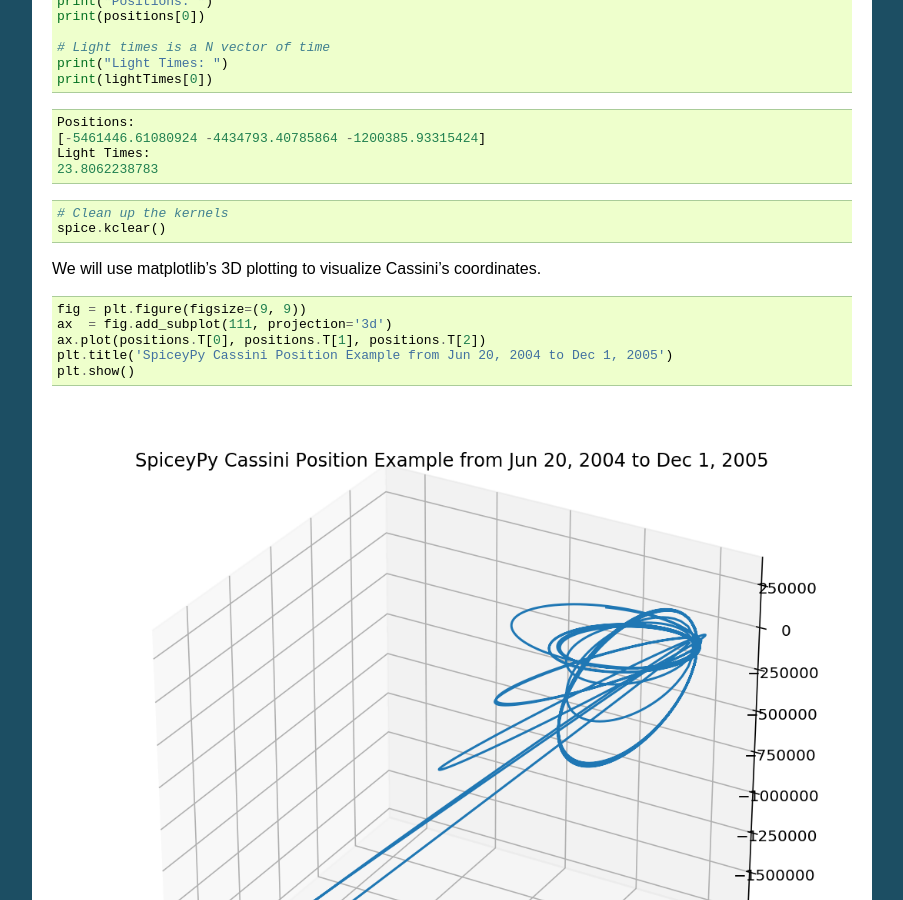
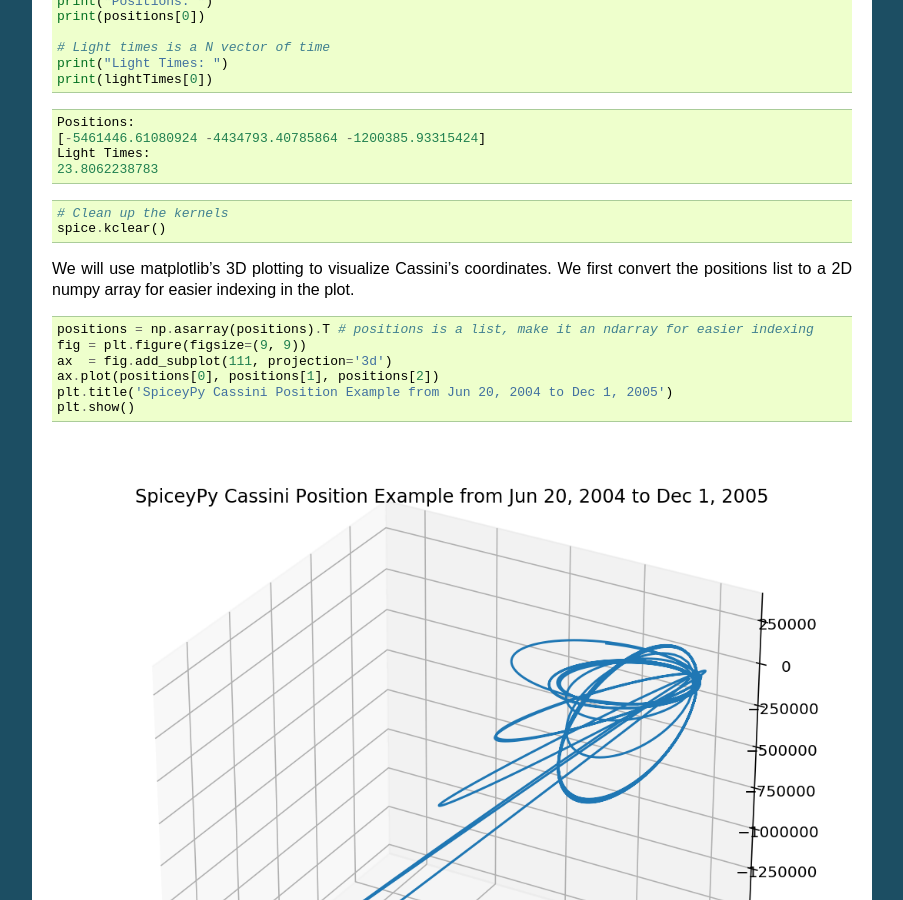
Before and after one commit to AndrewAnnex/SpiceyPy, a Sphinx documentation site: the page built from docs/exampleone.rst, in a window 1280 px wide and 900 px high, scrolled down 2041 px. Shown: the whole window, without its empty margins (198-1101 px from the left). Built offline with Sphinx 7.4.7, drawn with Linux system fonts in a browser that asks for light colours; pages that are not in the unit, such as notebooks, are missing from menus.

Commit message:
fix doc cassini example to work as expected (#257)

```diff
--- a/docs/exampleone.rst
+++ b/docs/exampleone.rst
@@ -169,13 +169,15 @@
     # Clean up the kernels
     spice.kclear()
 
-We will use matplotlib's 3D plotting to visualize Cassini's coordinates.
+We will use matplotlib's 3D plotting to visualize Cassini's coordinates. We first convert the
+positions list to a 2D numpy array for easier indexing in the plot.
 
 .. code:: python
 
+    positions = np.asarray(positions).T # positions is a list, make it an ndarray for easier indexing
     fig = plt.figure(figsize=(9, 9))
     ax  = fig.add_subplot(111, projection='3d')
-    ax.plot(positions.T[0], positions.T[1], positions.T[2])
+    ax.plot(positions[0], positions[1], positions[2])
     plt.title('SpiceyPy Cassini Position Example from Jun 20, 2004 to Dec 1, 2005')
     plt.show()
 
```
